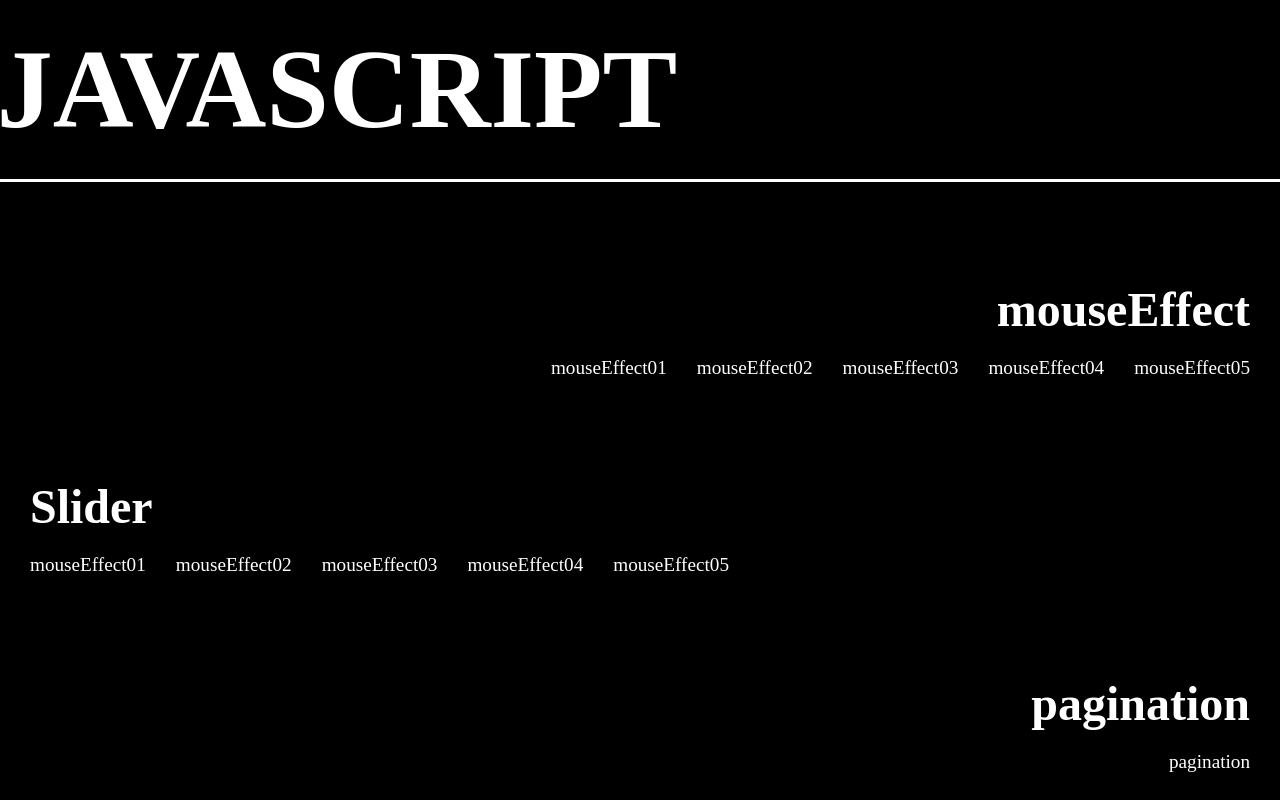
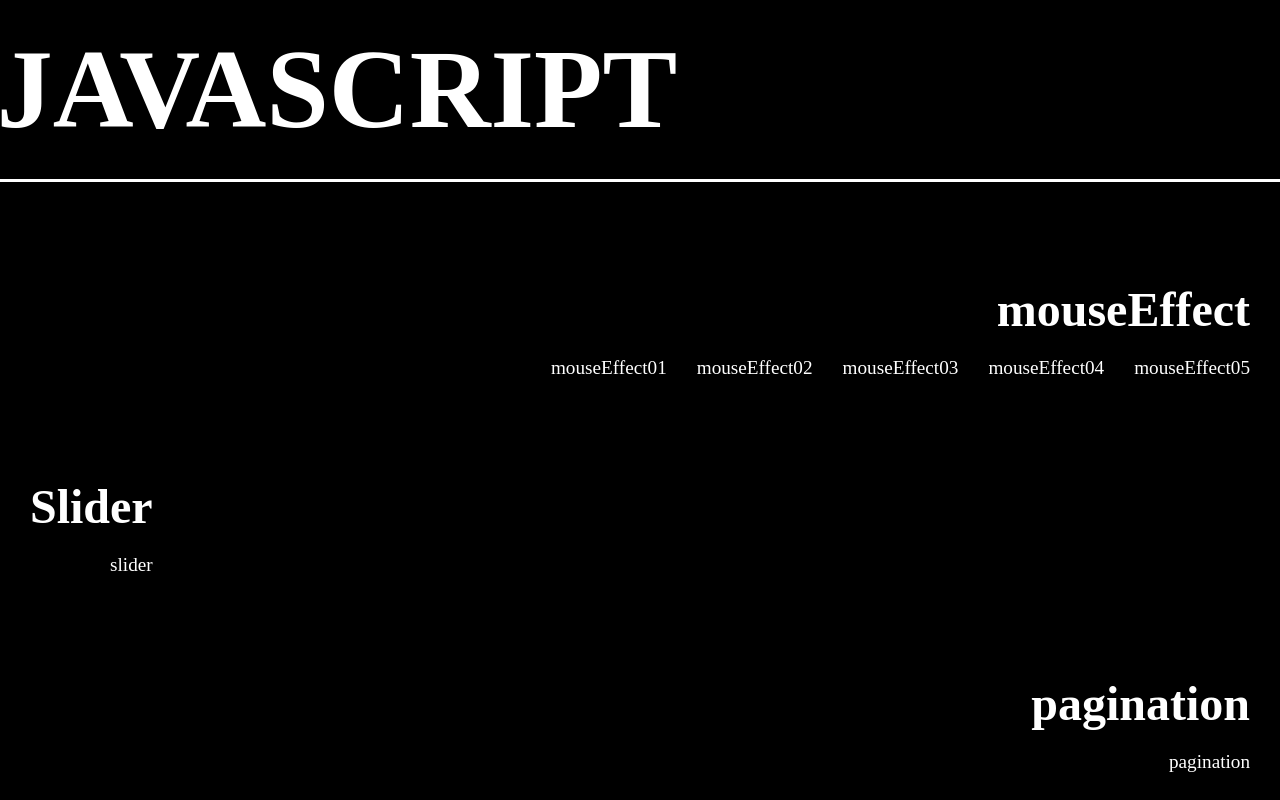
Before and after one commit to Zzal1225/port-js, a plain HTML site: page index.html in a window 1280 px wide. Drawn offline with Linux system fonts and the light colour scheme; a web font is replaced by a local one.

Commit message:
링크 수정

```diff
--- a/index.html
+++ b/index.html
@@ -31,11 +31,7 @@
         <div class="slider">
             <h2>Slider</h2>
             <ul>
-                <li><a href="/html/mouseEffect01-javascript.html">mouseEffect01</a></li>
-                <li><a href="/html/mouseEffect02-javascript.html">mouseEffect02</a></li>
-                <li><a href="/html/mouseEffect03-javascript.html">mouseEffect03</a></li>
-                <li><a href="/html/mouseEffect04-javascript.html">mouseEffect04</a></li>
-                <li><a href="/html/mouseEffect05-javascript.html">mouseEffect05</a></li>
+                <li><a href="/html/slide.html">slider</a></li>
             </ul>
         </div>
         <div class="pagination">
```
